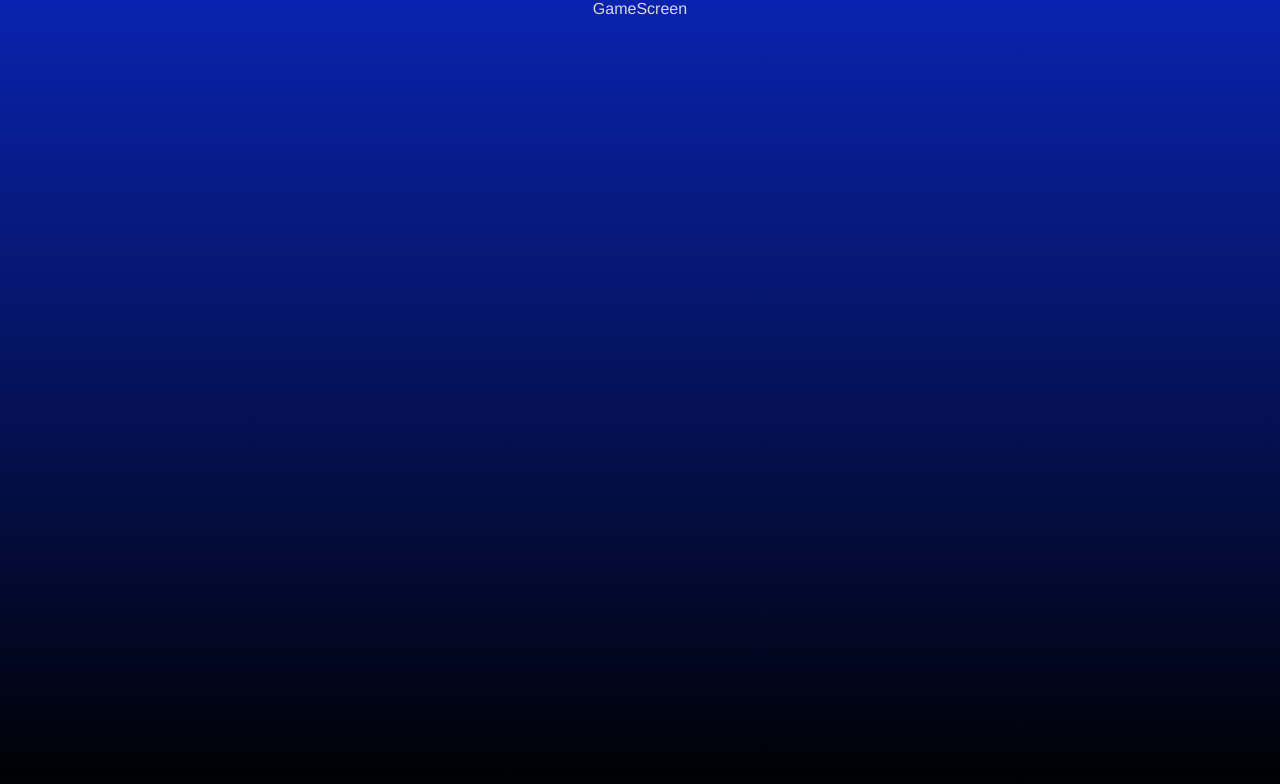
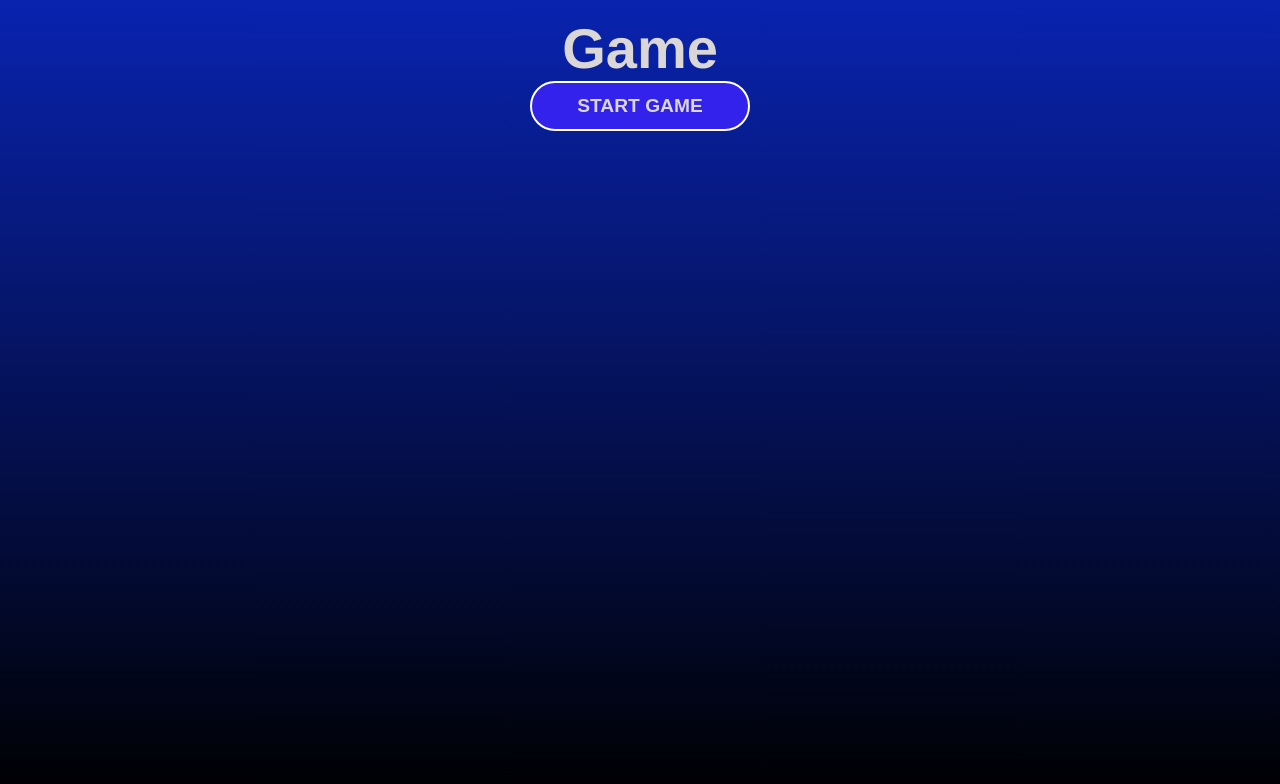
Before and after one commit to andrevitormb/React_Secret_Word, a React (Vite) app in the folder Secret_Word/: page / in a window 1280 px wide. Both pictures are taken after a click on the button "START GAME". Shown: the top 784 px of the page. Built offline with nearby package versions, Linux system fonts and the light colour scheme.

Commit message:
Path for pages

```diff
--- a/Secret_Word/src/App.jsx
+++ b/Secret_Word/src/App.jsx
@@ -19,15 +19,24 @@ function App() {
   const [GameStage, setGameStage] = useState(stages[0].name)
   const [word] = useState(wordsList)
 
-
+ //Starts the secret Word game
  const startGame = () =>{
   setGameStage(stages[1].name)
  }
+
+ //process the letter input
+const verifyLetter = () => {
+  setGameStage(stages[2].name)
+}
+
+const retry= () =>{
+  setGameStage(stages[0].name)
+}
   return (
     <div className="App">
      {GameStage === "start" && <StartScreen startGame = {startGame}/>}
-     {GameStage === "game" && <GameScreen/>}
-     {GameStage === "end" && <EndScreen/>}
+     {GameStage === "game" && <GameScreen verifyLetter = {verifyLetter}/>}
+     {GameStage === "end" && <EndScreen retry = {retry} />}
     </div>
   )
 }
--- a/Secret_Word/src/components/EndScreen.jsx
+++ b/Secret_Word/src/components/EndScreen.jsx
@@ -1,8 +1,12 @@
 import '../styles/components/endscreen.sass'
 
-const EndScreen = () => {
+const EndScreen = ({retry}) => {
   return (
-    <div>EndScreen</div>
+    <div id='EndScreen'>
+        <h1>End Game</h1>
+        <p>Score!</p>
+        <button onClick={retry}>Retry!</button>
+    </div>
   )
 }
 
--- a/Secret_Word/src/components/GameScreen.jsx
+++ b/Secret_Word/src/components/GameScreen.jsx
@@ -1,8 +1,11 @@
 import '../styles/components/gamescreen.sass'
 
-const GameScreen = () => {
+const GameScreen = ({verifyLetter}) => {
   return (
-    <div>GameScreen</div>
+    <div id='GameScreen'>
+        <h1>Game</h1>
+        <button onClick={verifyLetter}>Start Game</button>
+    </div>
   )
 }
 
--- a/Secret_Word/src/styles/components/endscreen.sass
+++ b/Secret_Word/src/styles/components/endscreen.sass
@@ -0,0 +1,15 @@
+@use '../variables'
+@use '../mixins'
+#EndScreen
+
+    padding: 1rem
+
+    h1
+        font-size: 3.5rem
+
+    p
+        margin: 2rem 0
+        color: #ecfa00
+
+    button
+        @include mixins.btn
--- a/Secret_Word/src/styles/components/gamescreen.sass
+++ b/Secret_Word/src/styles/components/gamescreen.sass
@@ -0,0 +1,15 @@
+@use '../variables'
+@use '../mixins'
+#GameScreen
+
+    padding: 1rem
+
+    h1
+        font-size: 3.5rem
+
+    p
+        margin: 2rem 0
+        color: #ecfa00
+
+    button
+        @include mixins.btn
```
